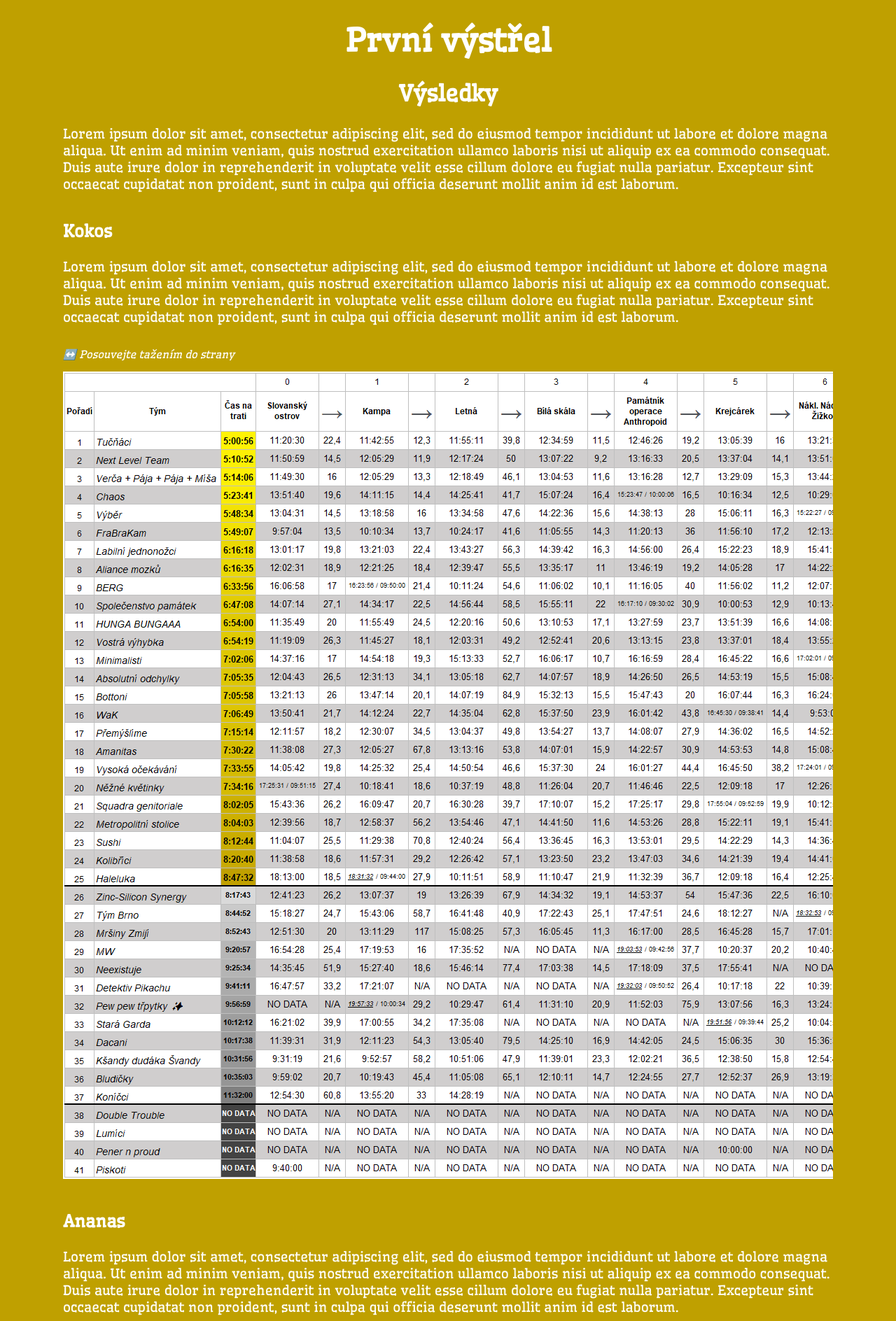
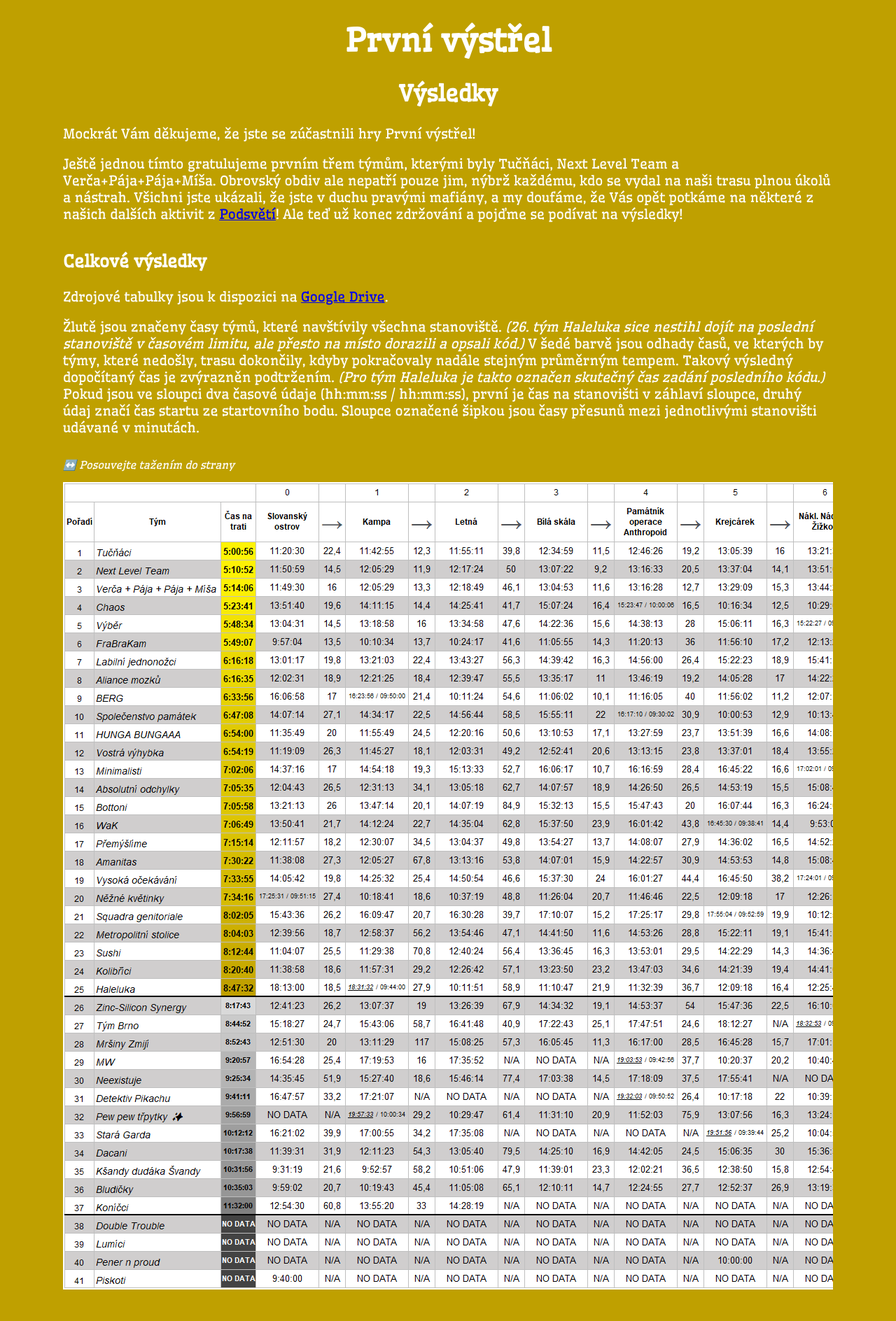
Before and after one commit to panda098/prvni-vystrel, a React (Create React App) app: page /vysledky in a window 1280 px wide. Shown: the top 1888 px of the page at 70% size. Built offline with nearby package versions, Linux system fonts and the light colour scheme.

Commit message:
add text to results

```diff
--- a/src/App.js
+++ b/src/App.js
@@ -12,9 +12,9 @@ function App() {
             <Link className="nav-item" to="pravidla">
               Pravidla
             </Link>
-            {/* <Link className="nav-item" to="vysledky">
+            <Link className="nav-item" to="vysledky">
               Výsledky
-            </Link> */}
+            </Link>
           </nav>
         </div>
       </div>
--- a/src/Results.js
+++ b/src/Results.js
@@ -10,24 +10,48 @@ export default function Results() {
           <a href="/">První výstřel</a>
         </h1>
         <h2 className="text-center">Výsledky</h2>
+        <p>Mockrát Vám děkujeme, že jste se zúčastnili hry První výstřel!</p>
         <p>
-          Lorem ipsum dolor sit amet, consectetur adipiscing elit, sed do
-          eiusmod tempor incididunt ut labore et dolore magna aliqua. Ut enim ad
-          minim veniam, quis nostrud exercitation ullamco laboris nisi ut
-          aliquip ex ea commodo consequat. Duis aute irure dolor in
-          reprehenderit in voluptate velit esse cillum dolore eu fugiat nulla
-          pariatur. Excepteur sint occaecat cupidatat non proident, sunt in
-          culpa qui officia deserunt mollit anim id est laborum.
+          Ještě jednou tímto gratulujeme prvním třem týmům, kterými byly
+          Tučňáci, Next Level Team a Verča+Pája+Pája+Míša. Obrovský obdiv ale
+          nepatří pouze jim, nýbrž každému, kdo se vydal na naši trasu plnou
+          úkolů a nástrah. Všichni jste ukázali, že jste v duchu pravými
+          mafiány, a my doufáme, že Vás opět potkáme na některé z našich dalších
+          aktivit z{" "}
+          <a href="https://mafie.podsveti.cz/" target="_blank" rel="noreferrer">
+            Podsvětí
+          </a>
+          ! Ale teď už konec zdržování a pojďme se podívat na výsledky!
         </p>
-        <h3>Kokos</h3>
+        <h3>Celkové výsledky</h3>
+        <p>
+          Zdrojové tabulky jsou k dispozici na{" "}
+          <a
+            href="https://drive.google.com/drive/folders/1U1rHAGuUcQjklYsip9JuwdurljbBlUr9"
+            target="_blank"
+            rel="noreferrer"
+          >
+            Google Drive
+          </a>
+          .
+        </p>
         <p className="mb-2">
-          Lorem ipsum dolor sit amet, consectetur adipiscing elit, sed do
-          eiusmod tempor incididunt ut labore et dolore magna aliqua. Ut enim ad
-          minim veniam, quis nostrud exercitation ullamco laboris nisi ut
-          aliquip ex ea commodo consequat. Duis aute irure dolor in
-          reprehenderit in voluptate velit esse cillum dolore eu fugiat nulla
-          pariatur. Excepteur sint occaecat cupidatat non proident, sunt in
-          culpa qui officia deserunt mollit anim id est laborum.
+          Žlutě jsou značeny časy týmů, které navštívily všechna stanoviště.{" "}
+          <i>
+            (26. tým Haleluka sice nestihl dojít na poslední stanoviště v
+            časovém limitu, ale přesto na místo dorazili a opsali kód.)
+          </i>{" "}
+          V šedé barvě jsou odhady časů, ve kterých by týmy, které nedošly,
+          trasu dokončily, kdyby pokračovaly nadále stejným průměrným tempem.
+          Takový výsledný dopočítaný čas je zvýrazněn podtržením.{" "}
+          <i>
+            (Pro tým Haleluka je takto označen skutečný čas zadání posledního
+            kódu.)
+          </i>{" "}
+          Pokud jsou ve sloupci dva časové údaje (hh:mm:ss / hh:mm:ss), první je
+          čas na stanovišti v záhlaví sloupce, druhý údaj značí čas startu ze
+          startovního bodu. Sloupce označené šipkou jsou časy přesunů mezi
+          jednotlivými stanovišti udávané v minutách.
         </p>
         <p className="text-italic text-small">
           ↔️ Posouvejte tažením do strany
@@ -35,15 +59,15 @@ export default function Results() {
         <div className="overflow-x-scroll">
           <img src={img1} alt="Výsledky - obrázek 1" />
         </div>
-        <h3>Ananas</h3>
+        <h3>Rychlost přesunů</h3>
         <p className="mb-2">
-          Lorem ipsum dolor sit amet, consectetur adipiscing elit, sed do
-          eiusmod tempor incididunt ut labore et dolore magna aliqua. Ut enim ad
-          minim veniam, quis nostrud exercitation ullamco laboris nisi ut
-          aliquip ex ea commodo consequat. Duis aute irure dolor in
-          reprehenderit in voluptate velit esse cillum dolore eu fugiat nulla
-          pariatur. Excepteur sint occaecat cupidatat non proident, sunt in
-          culpa qui officia deserunt mollit anim id est laborum.
+          V této tabulce můžete detailně porovnat, jak jste si vedli v porovnání
+          s ostatními týmy. Časy přesunů jsou opět uváděny v minutách. Pod
+          tabulkou je vypočítán průměrný čas přesunu pro každou dvojici
+          stanovišť a barevně jsou odlišeny týmy, které se od tohoto průměru
+          liší, ať už byly rychlejší, nebo pomalejší. Např. světle žluté časy
+          označují přesun, který je o více než polovinu času rychlejší než
+          přesun průměrný.
         </p>
         <p className="text-italic text-small">
           ↔️ Posouvejte tažením do strany
@@ -51,22 +75,27 @@ export default function Results() {
         <div className="overflow-x-scroll">
           <img src={img2} alt="Výsledky - obrázek 2" />
         </div>
-        <h3>Ondatra</h3>
-        <p className="mb-2">
-          Lorem ipsum dolor sit amet, consectetur adipiscing elit, sed do
-          eiusmod tempor incididunt ut labore et dolore magna aliqua. Ut enim ad
-          minim veniam, quis nostrud exercitation ullamco laboris nisi ut
-          aliquip ex ea commodo consequat. Duis aute irure dolor in
-          reprehenderit in voluptate velit esse cillum dolore eu fugiat nulla
-          pariatur. Excepteur sint occaecat cupidatat non proident, sunt in
-          culpa qui officia deserunt mollit anim id est laborum.
-        </p>
+        <h3>Statistiky</h3>
+        <p className="mb-2">Zajímavosti o trase, organizátorech a hráčích.</p>
         <p className="text-italic text-small">
           ↔️ Posouvejte tažením do strany
         </p>
         <div className="overflow-x-scroll">
           <img src={img3} alt="Výsledky - obrázek 3" />
         </div>
+        <h3>Zpětná vazba</h3>
+        <p>
+          Doufáme, že jste si hru užili a budeme Vám vděční, pokud nám
+          poskytnete zpětnou vazbu. Vyplnění{" "}
+          <a
+            href="https://forms.gle/B5pCuR3xWvmT2HjV9"
+            target="_blank"
+            rel="noreferrer"
+          >
+            formuláře
+          </a>{" "}
+          zabere maximálně 10 minut.
+        </p>
       </div>
       <div className="page-footer"></div>
     </div>
--- a/src/Rules.js
+++ b/src/Rules.js
@@ -192,14 +192,14 @@ export default function Rules() {
               src={leftHandIcon}
               alt="zpět na homepage"
             />
-            <span className="link__text">zpátky</span>
+            <span className="link__text">Zpátky</span>
           </a>
-          <a className="link link--with-icon" href="/registrace">
-            <span className="link__text">Registrace</span>
+          <a className="link link--with-icon" href="/vysledky">
+            <span className="link__text">Výsledky</span>
             <img
               className="link__icon rotateY-180"
               src={leftHandIcon}
-              alt="přejít na registraci"
+              alt="přejít k výsledkům"
             />
           </a>
         </div>
--- a/src/scss/Registration.scss
+++ b/src/scss/Registration.scss
@@ -2,10 +2,6 @@
 
 #registrace {
   min-height: 100vh;
-
-  @include lg {
-    padding-bottom: 300px;
-  }
 }
 
 .players-row {
--- a/src/scss/index.scss
+++ b/src/scss/index.scss
@@ -34,11 +34,13 @@ body {
   padding-bottom: 20px;
   @include sm {
     padding: 0 20px;
+    padding-bottom: 20px;
   }
   @include lg {
     margin-left: auto;
     margin-right: auto;
     max-width: 1100px;
+    padding-bottom: 100px;
   }
 }
 
```
